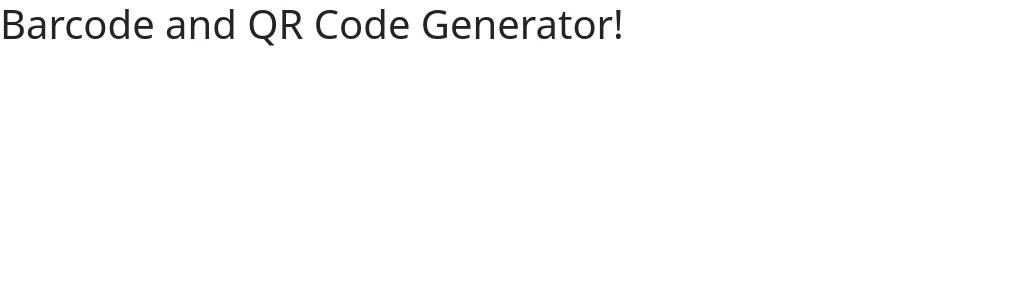
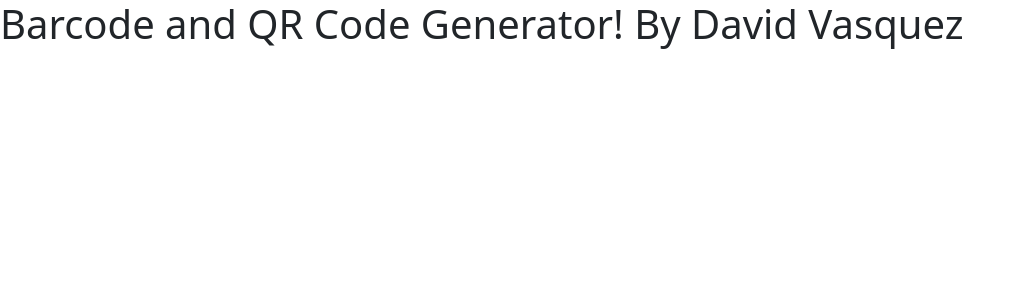
Before and after one commit to dvasquez08/barcode-generator, a React (Vite) app: page / in a window 1280 px wide. Shown: the top 300 px of the page, without its empty margins (0-1022 px from the left). Built offline with nearby package versions, Linux system fonts and the light colour scheme.

Commit message:
Updated title of app

```diff
--- a/src/App.jsx
+++ b/src/App.jsx
@@ -3,7 +3,7 @@
 function App() {
   return (
     <div>
-      <h1>Barcode and QR Code Generator!</h1>
+      <h1>Barcode and QR Code Generator! By David Vasquez</h1>
     </div>
   );
 }
```
